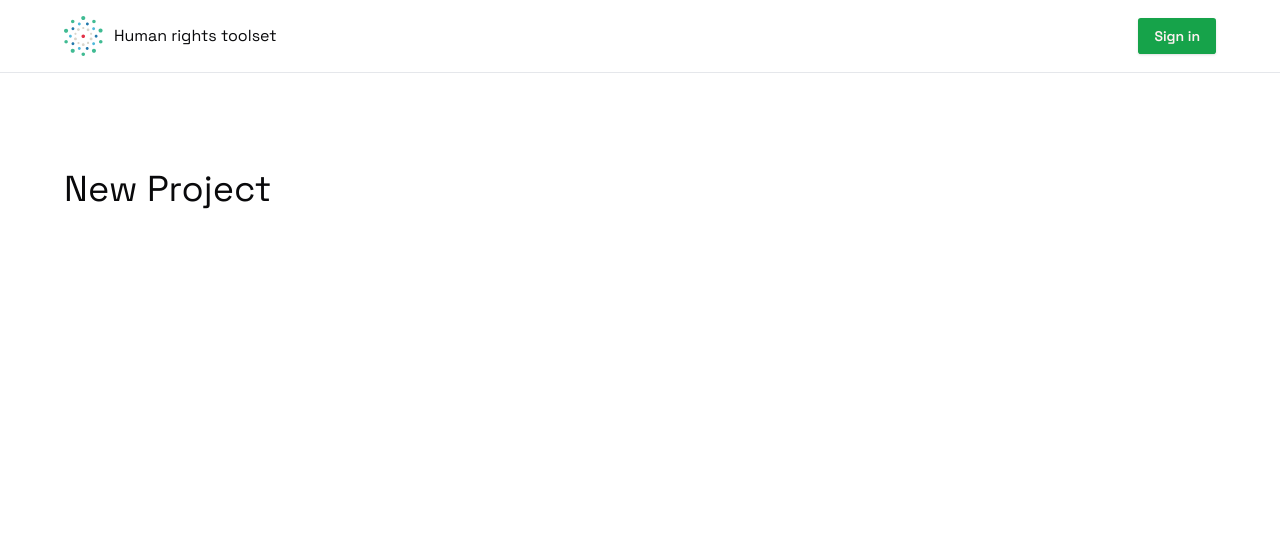
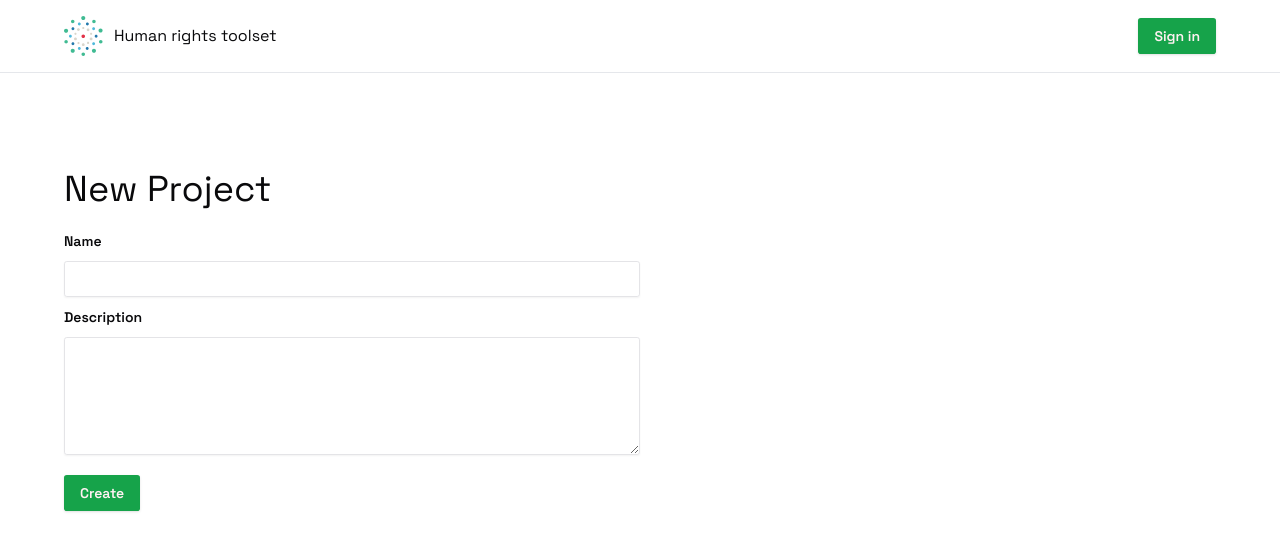
Before and after one commit to Vizzuality/tnc-human-rights-tool, a Next.js app in the folder client/: page /projects/new in a window 1280 px wide. Shown: the top 550 px of the page. Built offline with nearby package versions, Linux system fonts and the light colour scheme; no server answers.

Commit message:
Projects: new form

```diff
--- /dev/null
+++ b/client/src/components/ui/textarea.tsx
@@ -0,0 +1,24 @@
+import * as React from "react"
+
+import { cn } from "@/lib/utils"
+
+export interface TextareaProps
+  extends React.TextareaHTMLAttributes<HTMLTextAreaElement> {}
+
+const Textarea = React.forwardRef<HTMLTextAreaElement, TextareaProps>(
+  ({ className, ...props }, ref) => {
+    return (
+      <textarea
+        className={cn(
+          "flex min-h-[60px] w-full rounded-md border border-input bg-transparent px-3 py-2 text-sm shadow-sm placeholder:text-muted-foreground focus-visible:outline-none focus-visible:ring-1 focus-visible:ring-ring disabled:cursor-not-allowed disabled:opacity-50",
+          className
+        )}
+        ref={ref}
+        {...props}
+      />
+    )
+  }
+)
+Textarea.displayName = "Textarea"
+
+export { Textarea }
--- a/client/src/containers/projects/list/columns.tsx
+++ b/client/src/containers/projects/list/columns.tsx
@@ -25,6 +25,7 @@ import { Tooltip, TooltipTrigger, TooltipContent } from "@/components/ui/tooltip
 export type Project = {
   id: number;
   name: string;
+  description: string;
   status: "pending" | "completed";
   dateUpdated: string;
 };
--- a/client/src/containers/projects/new/index.tsx
+++ b/client/src/containers/projects/new/index.tsx
@@ -1,10 +1,94 @@
+"use client";
+
+import { useForm } from "react-hook-form";
+
+import { useRouter } from "next/navigation";
+
+import { zodResolver } from "@hookform/resolvers/zod";
+import { z } from "zod";
+
 import Wrapper from "@/containers/wrapper";
 
+import { Button } from "@/components/ui/button";
+import {
+  Form,
+  FormControl,
+  FormField,
+  FormItem,
+  FormLabel,
+  FormMessage,
+} from "@/components/ui/form";
+import { Input } from "@/components/ui/input";
+import { Textarea } from "@/components/ui/textarea";
+
+const formSchema = z.object({
+  name: z.string().min(1, { message: "Please enter your project name" }),
+  description: z.string().min(5, { message: "Description must contain at least 5 characters" }),
+});
+
 export default function ProjectsNew() {
+  const { push } = useRouter();
+
+  // 1. Define your form.
+  const form = useForm<z.infer<typeof formSchema>>({
+    resolver: zodResolver(formSchema),
+    defaultValues: {
+      name: "",
+      description: "",
+    },
+  });
+
+  // 2. Define a submit handler.
+  function onSubmit(values: z.infer<typeof formSchema>) {
+    // Do something with the form values.
+    // ✅ This will be type-safe and validated.
+    console.info(values);
+    // we should push to the new project page
+    push("/projects/1");
+  }
+
   return (
     <Wrapper>
       <section className="flex max-w-6xl grow flex-col space-y-5 py-24">
         <h1 className="text-4xl">New Project</h1>
+
+        <div className="grid grid-cols-12">
+          <div className="col-span-6">
+            <Form {...form}>
+              <form onSubmit={form.handleSubmit(onSubmit)} className="space-y-5">
+                <fieldset className="space-y-2">
+                  <FormField
+                    control={form.control}
+                    name="name"
+                    render={({ field }) => (
+                      <FormItem>
+                        <FormLabel>Name</FormLabel>
+                        <FormControl>
+                          <Input {...field} />
+                        </FormControl>
+                        <FormMessage />
+                      </FormItem>
+                    )}
+                  />
+                  <FormField
+                    control={form.control}
+                    name="description"
+                    render={({ field }) => (
+                      <FormItem>
+                        <FormLabel>Description</FormLabel>
+                        <FormControl>
+                          <Textarea {...field} rows={5} />
+                        </FormControl>
+                        <FormMessage />
+                      </FormItem>
+                    )}
+                  />
+                </fieldset>
+                <Button type="submit">Create</Button>
+              </form>
+            </Form>
+          </div>
+        </div>
       </section>
     </Wrapper>
   );
--- a/client/src/containers/signin/index.tsx
+++ b/client/src/containers/signin/index.tsx
@@ -6,7 +6,7 @@ import { useSearchParams } from "next/navigation";
 
 import { zodResolver } from "@hookform/resolvers/zod";
 import { signIn } from "next-auth/react";
-import * as z from "zod";
+import { z } from "zod";
 
 import { Button } from "@/components/ui/button";
 import { Card, CardContent, CardHeader, CardTitle } from "@/components/ui/card";
@@ -22,17 +22,8 @@ import { Input } from "@/components/ui/input";
 
 const formSchema = z
   .object({
-    email: z
-      .string({
-        required_error: "Please enter your email address",
-      })
-      .min(1, { message: "Please enter your email address" })
-      .email(),
-    password: z
-      .string({
-        required_error: "Please enter your password",
-      })
-      .min(1, { message: "Please enter your password" }),
+    email: z.string().min(1, { message: "Please enter your email address" }).email(),
+    password: z.string().min(1, { message: "Please enter your password" }),
   })
   .required();
 
```
